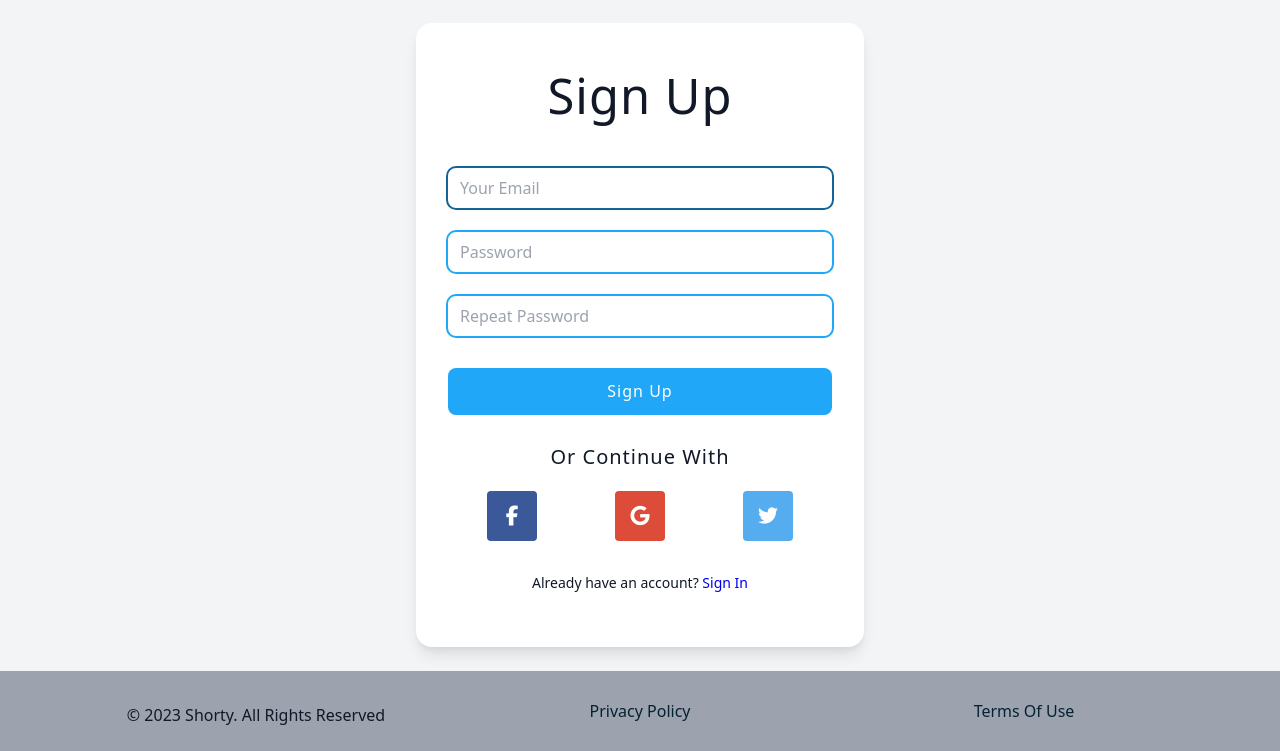
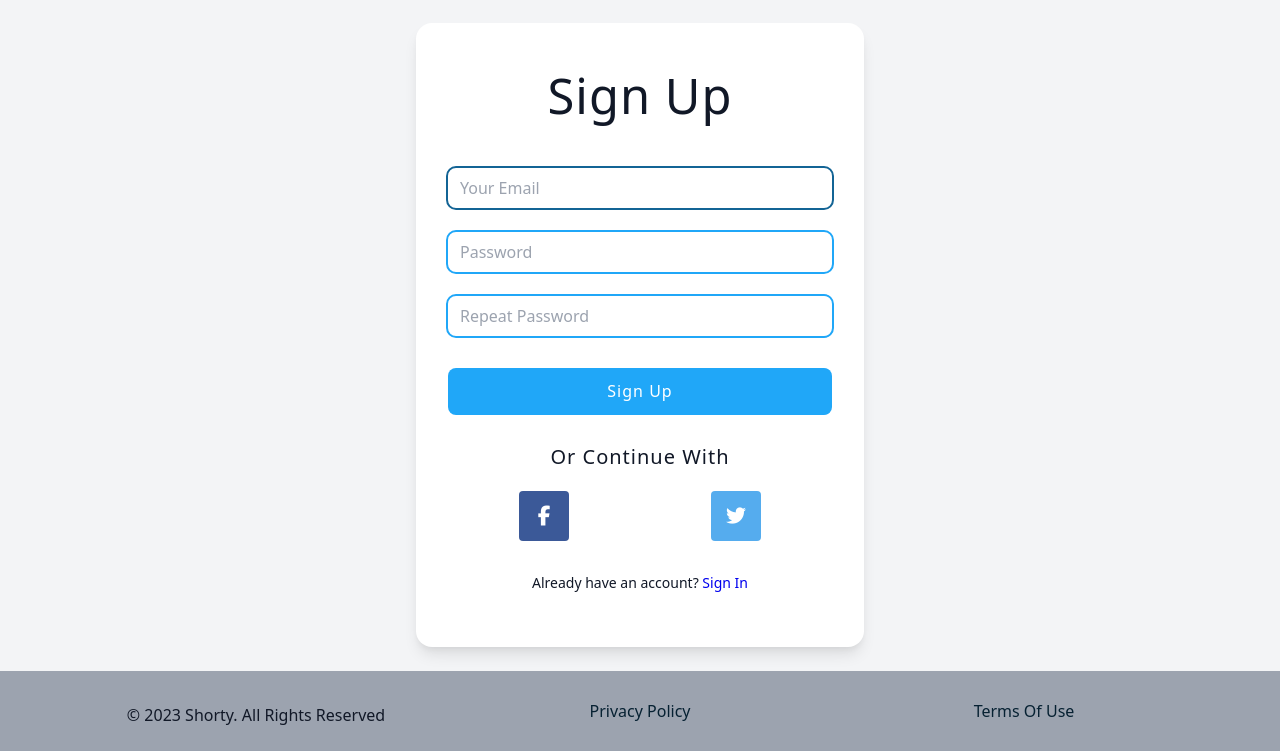
Before and after one commit to andreistr21/Link-Shortener, a Django app: page /account/sign-up/ in a window 1280 px wide. Shown: the part 65-816 px from the top of the page. Run offline with Django 4.2, Linux system fonts and the light colour scheme; parts of the project's set-up code (start-up, migrations or seed data) failed here and were passed over; some libraries are stand-ins or nearby versions.

Commit message:
small fixes commented out google authentication, changed site URL in templates, fixed context processor for social auth

```diff
--- a/src/account/templates/account/privacy_policy.html
+++ b/src/account/templates/account/privacy_policy.html
@@ -6,7 +6,7 @@
     <section class="section-center">
         <h1 class="h1-text">Privacy Policy for Shorty</h1>
         <p>
-            At Shorty, accessible from https://shorty-django-07fdf8142b77.herokuapp.com/, one of our main priorities is the privacy of our visitors. This Privacy Policy document contains types of information that is collected and recorded by Shorty and how we use it.
+            At Shorty, accessible from https://shorty-prod-23d1a8e9a3fc.herokuapp.com/, one of our main priorities is the privacy of our visitors. This Privacy Policy document contains types of information that is collected and recorded by Shorty and how we use it.
         </p>
         <p>
             If you have additional questions or require more information about our Privacy Policy, do not hesitate to contact us.
--- a/src/account/templates/account/social_auth.html
+++ b/src/account/templates/account/social_auth.html
@@ -1,6 +1,6 @@
 <h5 class="text-center">Or Continue With</h5>
 <div class="social-auth">
     <a href="{% url 'social:begin' "facebook" %}" class="fa fa-facebook"></a>
-    <a href="{% url "social:begin" "google-oauth2" %}" class="fa fa-google"></a>
+    {% comment %} <a href="{% url "social:begin" "google-oauth2" %}" class="fa fa-google"></a> {% endcomment %}
     <a href="{% url 'social:begin' "twitter" %}" class="fa fa-twitter"></a>
 </div>
--- a/src/account/templates/account/terms_of_use.html
+++ b/src/account/templates/account/terms_of_use.html
@@ -9,7 +9,7 @@
         </h2>
         <p>Welcome to Shorty!</p>
         <p>
-            These terms and conditions outline the rules and regulations for the use of Shorty's Website, located at https://shorty-django-07fdf8142b77.herokuapp.com/.
+            These terms and conditions outline the rules and regulations for the use of Shorty's Website, located at https://shorty-prod-23d1a8e9a3fc.herokuapp.com/.
         </p>
         <p>
             By accessing this website we assume you accept these terms and conditions. Do not continue to use Shorty if you do not agree to take all of the terms and conditions stated on this page.
--- a/src/account/views.py
+++ b/src/account/views.py
@@ -33,6 +33,7 @@ from account.services import (
 from shortener.forms import ShortenForm
 from shortener.selectors import get_link
 from shortener.services import short_link
+
 
 @anonymous_required
 def sign_up(request):
@@ -132,7 +133,6 @@ def links_list(request: HttpRequest, page: int = 1) -> HttpResponse:
     current_query_str = request.META.get("QUERY_STRING")
     current_query_dict = QueryDict(current_query_str)
     domain = get_domain()
-
     mapped_links = get_links_and_clicks(request)
 
     paginator = None
--- a/src/shorty/settings.py
+++ b/src/shorty/settings.py
@@ -78,6 +78,8 @@ TEMPLATES = [
                 "django.template.context_processors.request",
                 "django.contrib.auth.context_processors.auth",
                 "django.contrib.messages.context_processors.messages",
+                "social_django.context_processors.backends",
+                "social_django.context_processors.login_redirect",
             ],
         },
     },
@@ -102,7 +104,7 @@ AUTH_USER_MODEL = "account.Profile"
 AUTHENTICATION_BACKENDS = [
     "django.contrib.auth.backends.ModelBackend",
     "social_core.backends.facebook.FacebookOAuth2",
-    "social_core.backends.google.GoogleOAuth2",
+    # "social_core.backends.google.GoogleOAuth2",
     "social_core.backends.twitter.TwitterOAuth",
 ]
 
--- a/src/static/main.css
+++ b/src/static/main.css
@@ -636,7 +636,7 @@ Authentication
 /* Shared */
 .social-auth {
   display: grid;
-  grid-template-columns: repeat(3, 1fr);
+  grid-template-columns: repeat(2, 1fr);
   place-items: center;
 }
 .social-auth .fa {
```
Also changed, not shown: readme_files/Rotating_earth_(large).gif (deleted).
